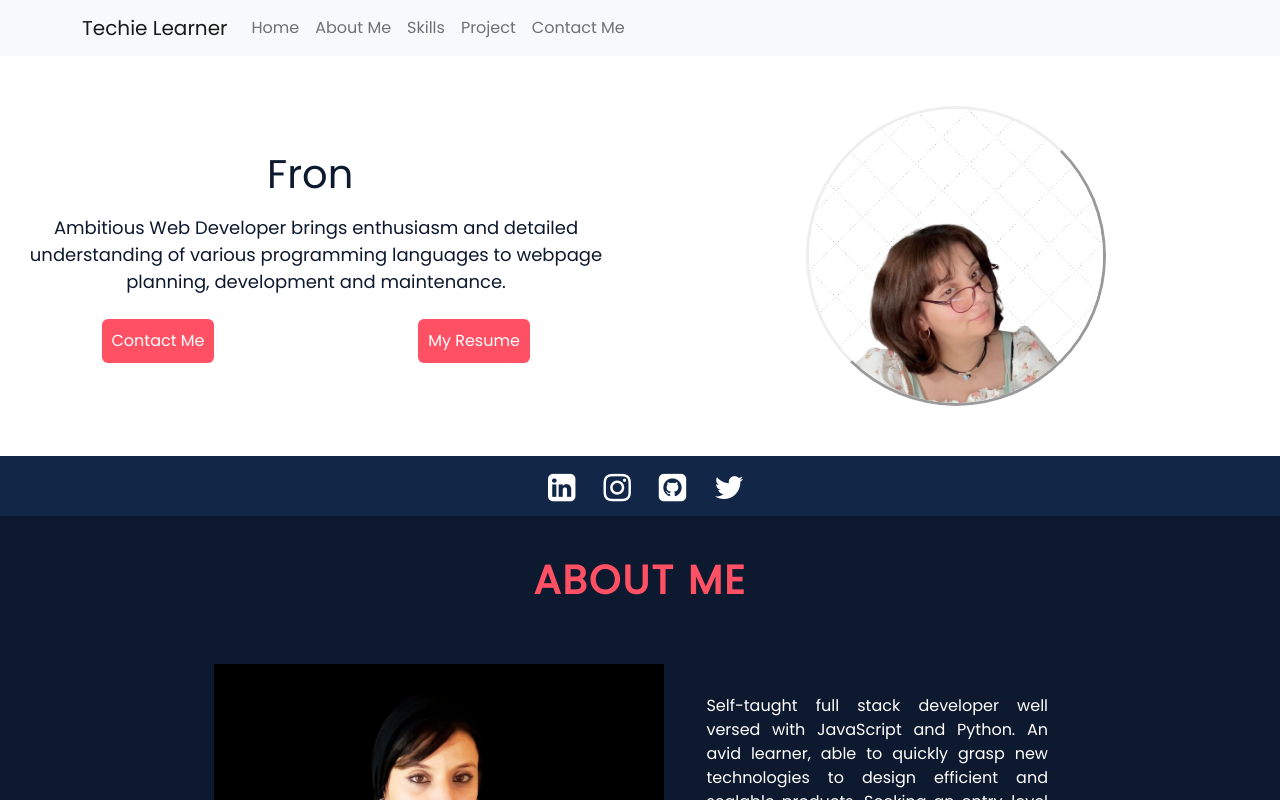
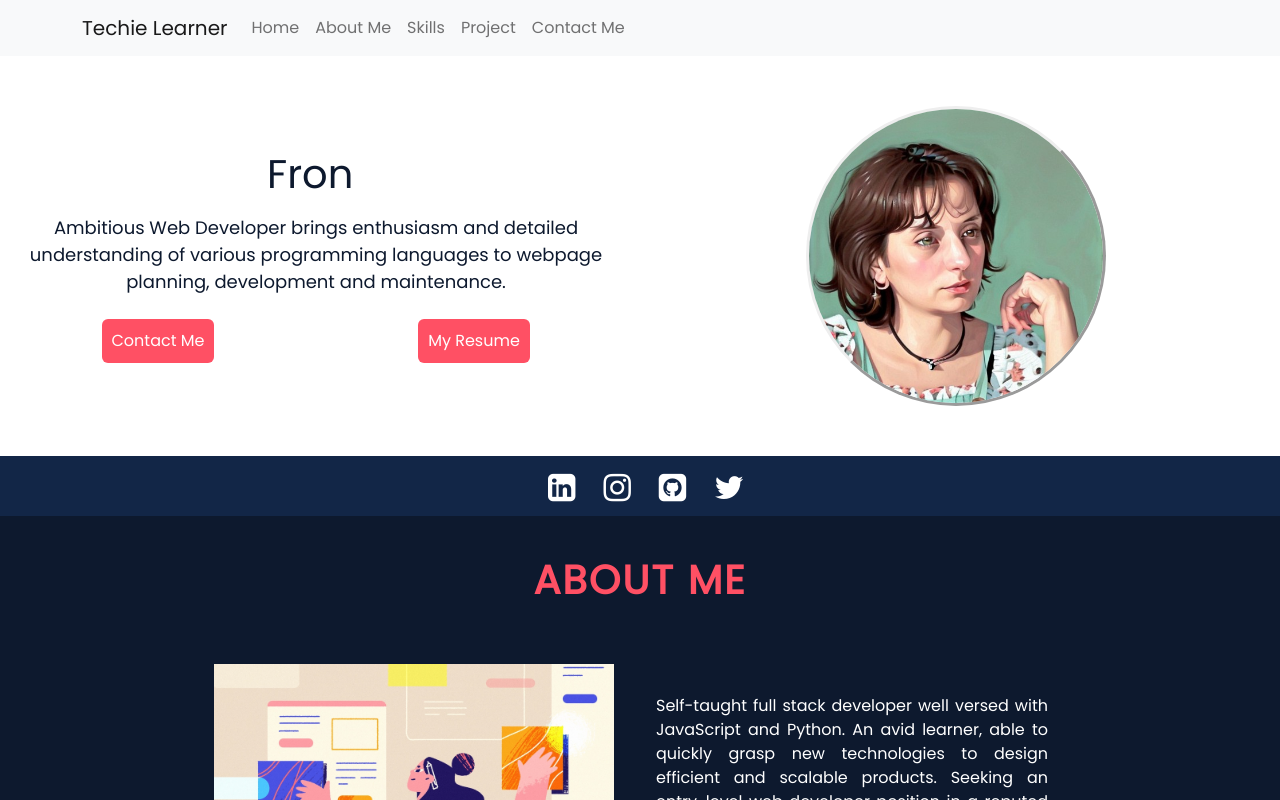
Before and after one commit to shahadsidek/my-portfolio, a React (Create React App) app: page / in a window 1280 px wide. Shown: the top 800 px of the page. Built offline with nearby package versions, Linux system fonts and the light colour scheme.

Commit message:
updated photo and resume

```diff
--- a/src/components/about-me/about-me.component.js
+++ b/src/components/about-me/about-me.component.js
@@ -4,7 +4,7 @@ import Row from 'react-bootstrap/Row';
 import Col from 'react-bootstrap/Col';
 import Image from 'react-bootstrap/Image';
 import './about-me.component.css'
-import aboutMe from '../../img/Untitled design (1).png';
+import aboutMe from '../../img/AboutMe6.webp';
 
 
 export default function AboutMe() {
--- a/src/components/profile/profile.component.js
+++ b/src/components/profile/profile.component.js
@@ -51,7 +51,7 @@ export default function Profile() {
                         </Row>
                     </Col>
                     <Col className='pro-img m-2'>
-                        <Image className="img-fluid roundedImage" src={require('../../img/ProfilePhoto.png')} width="300px" />
+                        <Image className="img-fluid roundedImage" src={require('../../img/Profile-Photo.jpg')} width="300px" />
                     </Col>
                 </Row>
             </Container>
```
Also changed, not shown: src/img/Profile-Photo.jpg (added), 1 other file (tests, documents, lock files or other folders).
